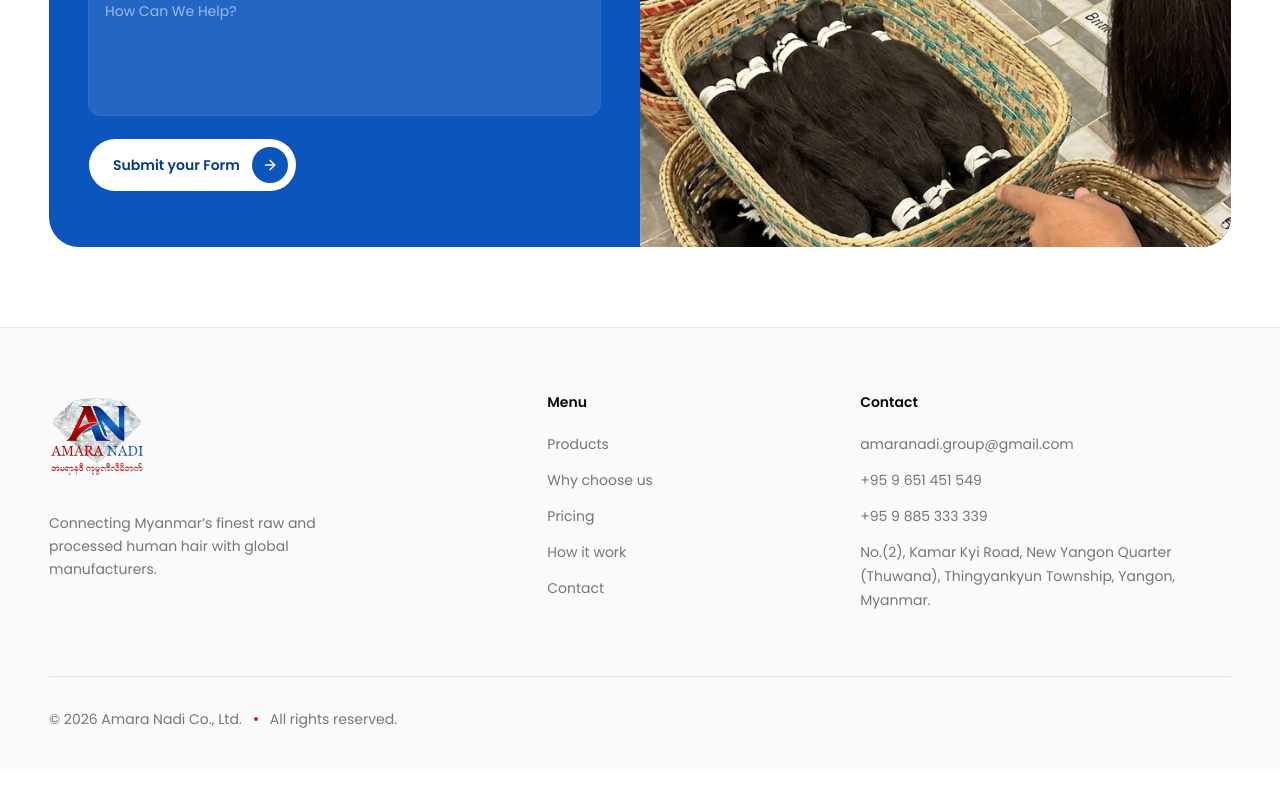
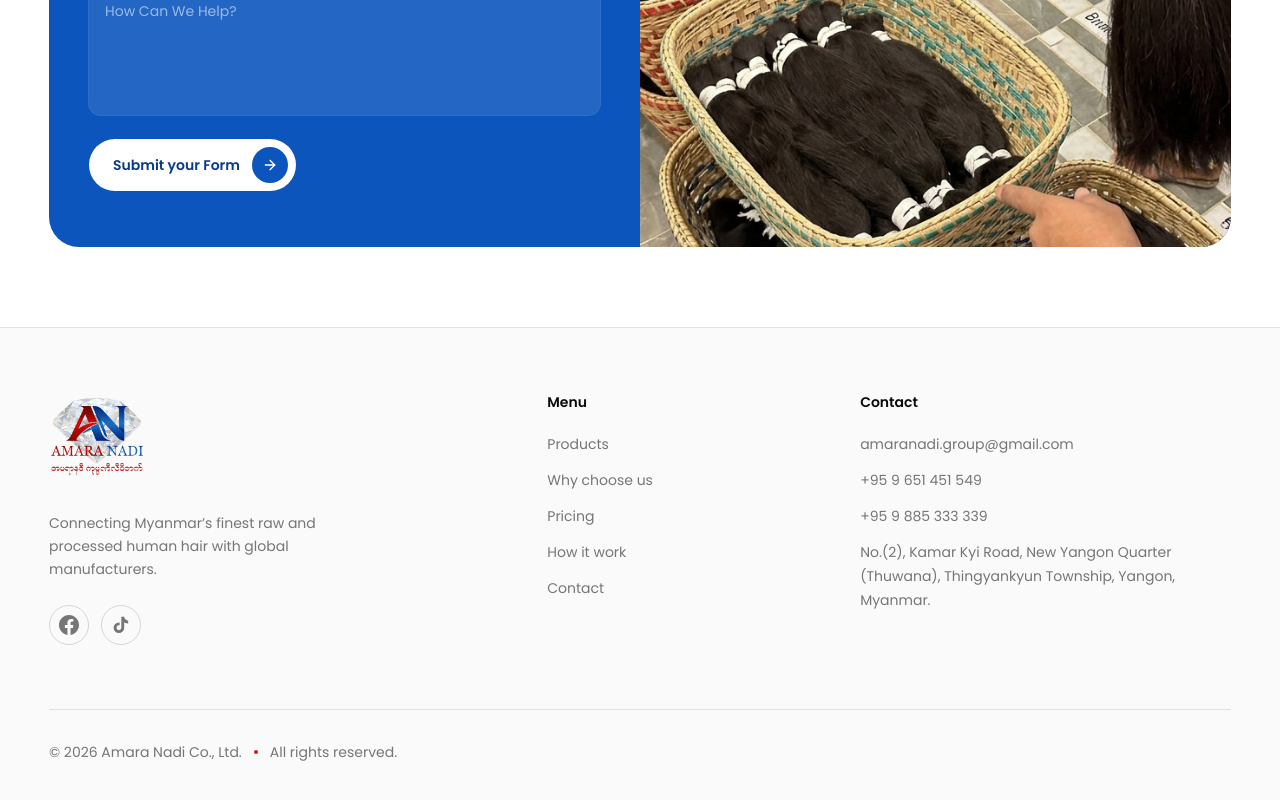
Before and after one commit to Brilliant-Dev-Studio/Amara_Nadi, a Next.js app: page / in a window 1280 px wide. Shown: the part 7734-8534 px from the top of the page. Before the commit the page ends 8503 px from the top, so only its background shows below. Built offline with nearby package versions, Linux system fonts and the light colour scheme.

Commit message:
update:fix

```diff
--- a/app/components/Footer.tsx
+++ b/app/components/Footer.tsx
@@ -24,8 +24,43 @@ const CONTACT = [
   },
 ];
 
+const SOCIAL = [
+  {
+    label: "Facebook",
+    href: "https://www.facebook.com/share/1BbuT7DGCB/",
+  },
+  {
+    label: "TikTok",
+    href: "https://www.tiktok.com/@upwar97?_r=1&_t=ZS-9722wok0WMW",
+  },
+] as const;
+
 const linkClass =
   "text-sm text-foreground/55 transition-colors duration-200 hover:text-brand-blue";
+
+const socialBtnClass =
+  "inline-flex h-10 w-10 items-center justify-center rounded-full border border-foreground/15 text-foreground/55 transition-all duration-200 hover:border-brand-blue hover:bg-brand-blue/5 hover:text-brand-blue";
+
+function FacebookIcon() {
+  return (
+    <svg viewBox="0 0 24 24" fill="currentColor" className="h-5 w-5" aria-hidden>
+      <path d="M24 12.073c0-6.627-5.373-12-12-12S0 5.446 0 12.073c0 5.99 4.388 10.954 10.125 11.854v-8.385H7.078v-3.47h3.047V9.43c0-3.007 1.792-4.669 4.533-4.669 1.312 0 2.686.235 2.686.235v2.953H15.83c-1.491 0-1.956.925-1.956 1.874v2.25h3.328l-.532 3.47h-2.796v8.385C19.612 23.027 24 18.062 24 12.073z" />
+    </svg>
+  );
+}
+
+function TikTokIcon() {
+  return (
+    <svg viewBox="0 0 24 24" fill="currentColor" className="h-5 w-5" aria-hidden>
+      <path d="M19.59 6.69a4.83 4.83 0 0 1-3.77-4.25V2h-3.45v13.67a2.89 2.89 0 0 1-2.88 2.5 2.89 2.89 0 0 1-2.89-2.89 2.89 2.89 0 0 1 2.89-2.89c.28 0 .54.04.79.1V9.01a6.33 6.33 0 0 0-.79-.05 6.34 6.34 0 0 0-6.34 6.34 6.34 6.34 0 0 0 6.34 6.34 6.34 6.34 0 0 0 6.33-6.34V8.69a8.18 8.18 0 0 0 4.78 1.52V6.76a4.85 4.85 0 0 1-1.01-.07z" />
+    </svg>
+  );
+}
+
+const SOCIAL_ICONS = {
+  Facebook: FacebookIcon,
+  TikTok: TikTokIcon,
+} as const;
 
 export default function Footer() {
   return (
@@ -43,6 +78,23 @@ export default function Footer() {
             Connecting Myanmar&rsquo;s finest raw and processed human hair with
             global manufacturers.
           </p>
+          <div className="mt-6 flex items-center gap-3">
+            {SOCIAL.map((s) => {
+              const Icon = SOCIAL_ICONS[s.label];
+              return (
+                <a
+                  key={s.label}
+                  href={s.href}
+                  target="_blank"
+                  rel="noopener noreferrer"
+                  className={socialBtnClass}
+                  aria-label={s.label}
+                >
+                  <Icon />
+                </a>
+              );
+            })}
+          </div>
         </div>
 
         {/* Menu */}
```
